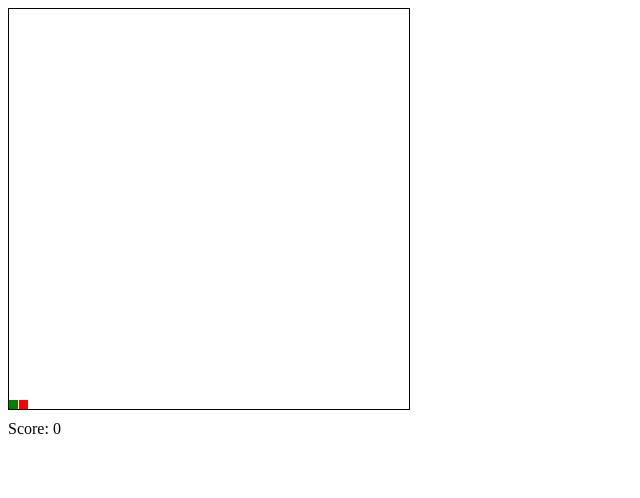
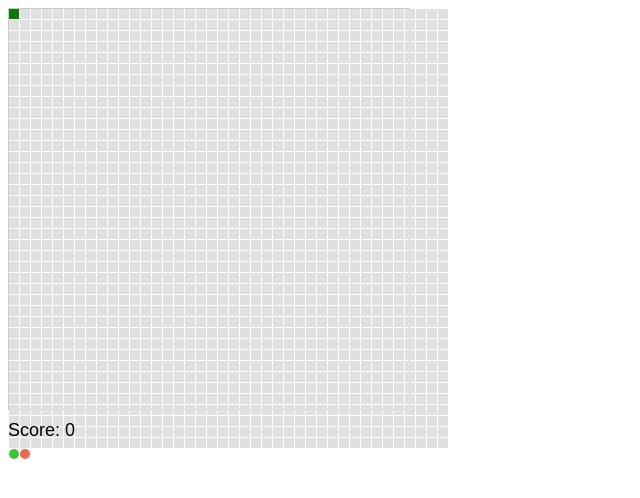
Before and after one commit to acciojob/snake-shubhambharti4716, a website: page main.html in a window 1280 px wide. Shown: the whole page, without its empty margins (0-640 px from the left). Drawn offline with Linux system fonts and the light colour scheme.

Commit message:
created a submission

```diff
--- a/script.js
+++ b/script.js
@@ -1,9 +1,7 @@
-//your code here
 const gameContainer = document.getElementById("gameContainer");
 const scoreElement = document.getElementById("score");
 
 const gridSize = 40;
-    const pixelSize = 10;
 const snakeSpeed = 100; // milliseconds
 let snakeDirection = "up";
 let snake = [{ row: 20, col: 1 }];
@@ -40,7 +38,7 @@ const gameContainer = document.getElementById("gameContainer");
 }
 
 function moveSnake() {
-      const head = Object.assign({}, snake[0]);
+  const head = { ...snake[0] };
 
   switch (snakeDirection) {
     case "up":
--- a/styles.css
+++ b/styles.css
@@ -1,20 +1,42 @@
-/* Your CSS Code here. */
 #gameContainer {
   width: 400px;
   height: 400px;
   display: grid;
-/* 	background-color: black; */
   grid-template-columns: repeat(40, 1fr);
   gap: 1px;
-	border:1px solid black;
+  border: 1px solid #ccc;
 }
-.food{
-	background-color: red;
+
+.pixel {
+  width: 10px;
+  height: 10px;
+  background-color: #e0e0e0;
 }
+
+.food {
+  background-color: #ff6347;
+}
+
 .snakeBodyPixel {
-    background-color: green;
+  background-color: #32cd32;
 }
 
 .scoreBoard {
   margin-top: 10px;
+  font-family: 'Arial', sans-serif;
+  font-size: 18px;
 }
+
+/* Optional styling for the snake's head */
+#pixel1 {
+  background-color: #008000;
+}
+
+/* Optional styling for a more circular appearance */
+.food {
+  border-radius: 50%;
+}
+
+.snakeBodyPixel {
+  border-radius: 50%;
+}
```
Also changed, not shown: main.html (+1 -2 lines). Lines whose indentation alone changed are shown as unchanged.
